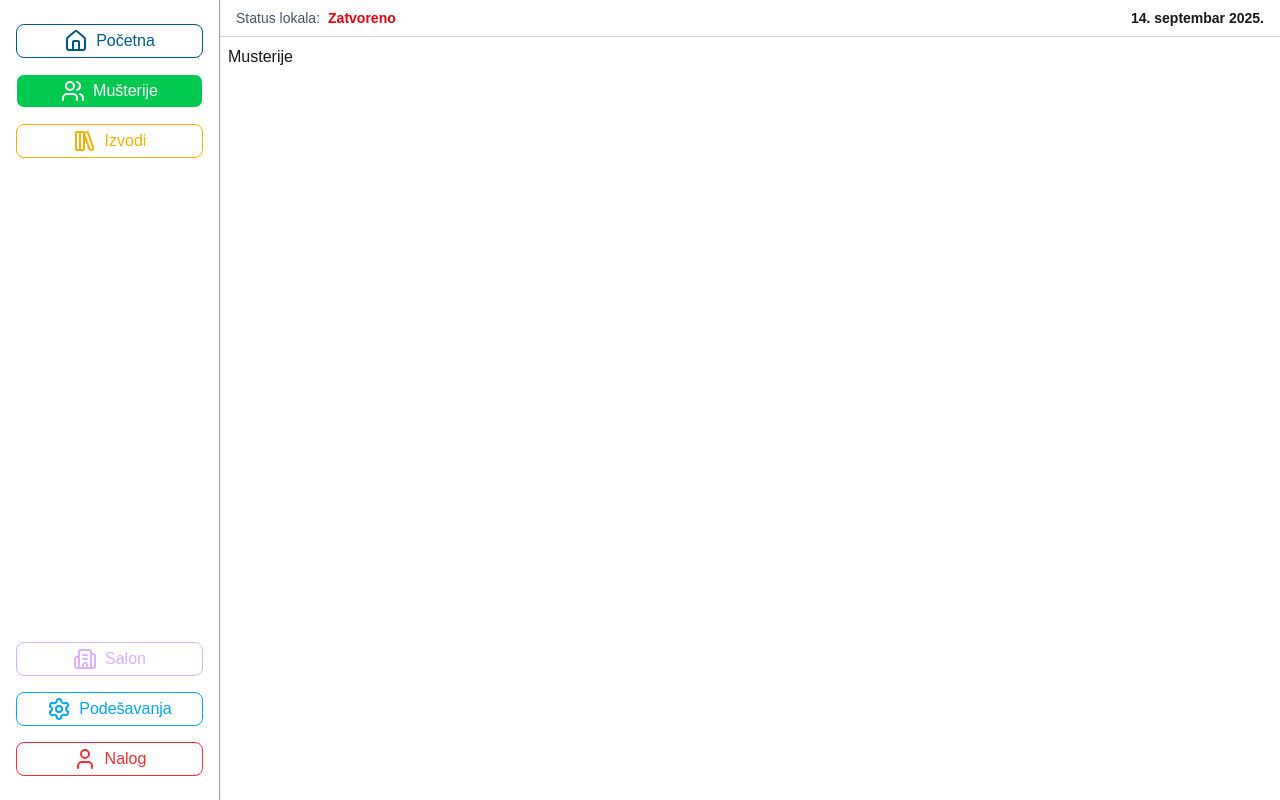
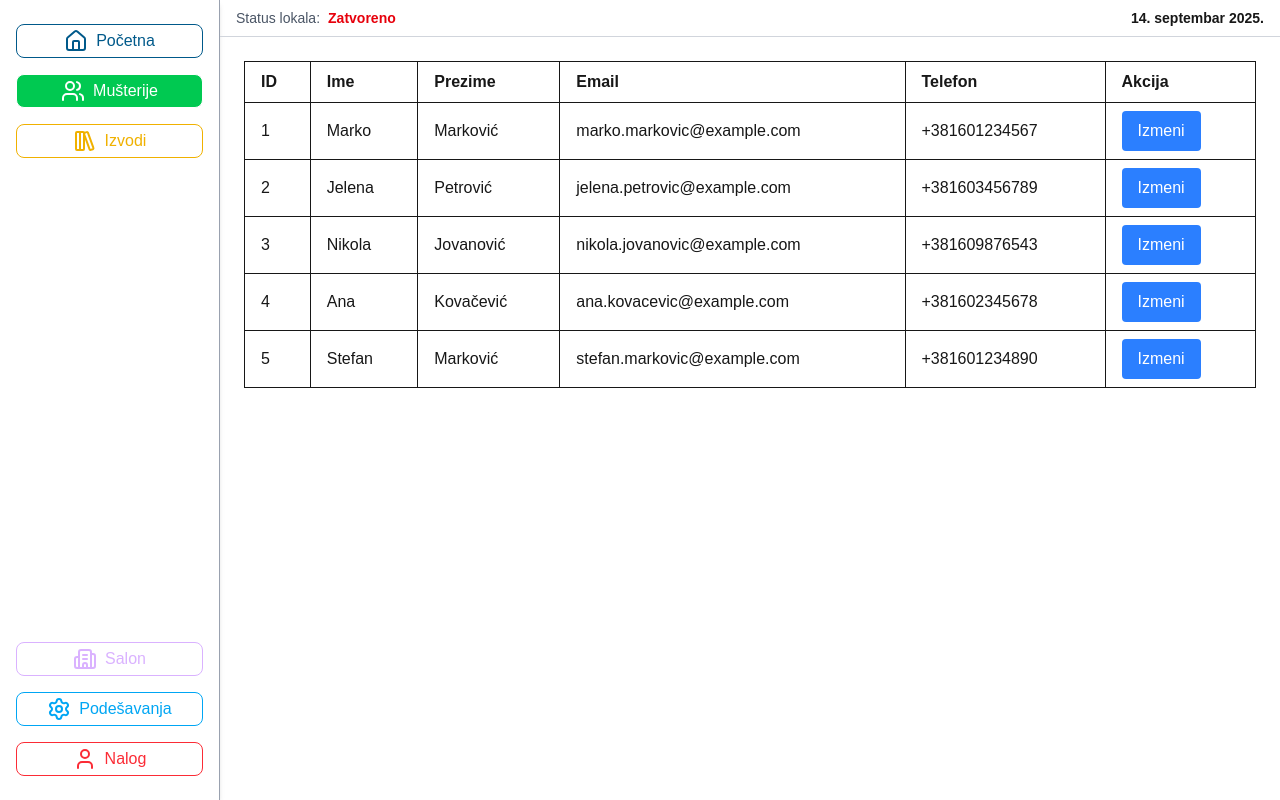
Before and after one commit to dusanstrbac/EFrizer, a Next.js app: page /musterije in a window 1280 px wide. Built offline with nearby package versions, Linux system fonts and the light colour scheme.

Commit message:
Musterije page, musterije tabel, baza i izmena podataka musterije modal

```diff
--- a/app/musterije/page.tsx
+++ b/app/musterije/page.tsx
@@ -1,10 +1,11 @@
+import MusterijeTable from "@/components/MusterijeTable";
 
 
 export default function Musterije() {
 
     return (
         <div>
-            Musterije
+            <MusterijeTable />
         </div>
     )
 }
--- /dev/null
+++ b/components/MusterijeTable.tsx
@@ -0,0 +1,102 @@
+'use client';
+
+import { useState, useEffect } from 'react';
+import IzmeniMusterijaModal from './ui/IzmeniMusterijaModal';
+
+interface Musterija {
+  id: number;
+  ime: string;
+  prezime: string;
+  email: string;
+  telefon: string;
+}
+
+const MusterijeTable = () => {
+  const [musterije, setMusterije] = useState<Musterija[]>([]);
+  const [selectedMusterija, setSelectedMusterija] = useState<Musterija | null>(null);
+  const [isModalOpen, setIsModalOpen] = useState(false);
+
+  // Fetching data from the JSON file
+  useEffect(() => {
+    const fetchMusterije = async () => {
+      try {
+        const response = await fetch('/baza/musterije.json');
+        const data = await response.json();
+        setMusterije(data);
+      } catch (error) {
+        console.error('Failed to load musterije:', error);
+      }
+    };
+
+    fetchMusterije();
+  }, []);
+
+  // Handle opening the modal with the selected customer
+  const handleEdit = (musterija: Musterija) => {
+    setSelectedMusterija(musterija);
+    setIsModalOpen(true); // Open the modal when a customer is selected
+  };
+
+  // Handle closing the modal
+  const handleCloseModal = () => {
+    setIsModalOpen(false);
+    setSelectedMusterija(null); // Clear the selected customer
+  };
+
+  // Handle saving the updated customer
+  const handleSave = (updatedMusterija: Musterija) => {
+    setMusterije((prevMusterije) =>
+      prevMusterije.map((musterija) =>
+        musterija.id === updatedMusterija.id ? updatedMusterija : musterija
+      )
+    );
+  };
+
+  return (
+    <div className="overflow-x-auto p-4">
+      <table className="min-w-full table-auto border-collapse">
+        <thead>
+          <tr>
+            <th className="border px-4 py-2 text-left">ID</th>
+            <th className="border px-4 py-2 text-left">Ime</th>
+            <th className="border px-4 py-2 text-left">Prezime</th>
+            <th className="border px-4 py-2 text-left">Email</th>
+            <th className="border px-4 py-2 text-left">Telefon</th>
+            <th className="border px-4 py-2 text-left">Akcija</th>
+          </tr>
+        </thead>
+        <tbody>
+          {musterije.map((musterija) => (
+            <tr key={musterija.id}>
+              <td className="border px-4 py-2">{musterija.id}</td>
+              <td className="border px-4 py-2">{musterija.ime}</td>
+              <td className="border px-4 py-2">{musterija.prezime}</td>
+              <td className="border px-4 py-2">{musterija.email}</td>
+              <td className="border px-4 py-2">{musterija.telefon}</td>
+              <td className="border px-4 py-2">
+                <button
+                  className="bg-blue-500 text-white px-4 py-2 rounded"
+                  onClick={() => handleEdit(musterija)} // Open modal for the selected customer
+                >
+                  Izmeni
+                </button>
+              </td>
+            </tr>
+          ))}
+        </tbody>
+      </table>
+
+      {/* Modal za izmenu mušterije */}
+      {selectedMusterija && (
+        <IzmeniMusterijaModal
+          isOpen={isModalOpen}
+          onClose={handleCloseModal}
+          onSave={handleSave}
+          musterija={selectedMusterija}
+        />
+      )}
+    </div>
+  );
+};
+
+export default MusterijeTable;
--- /dev/null
+++ b/components/ui/IzmeniMusterijaModal.tsx
@@ -0,0 +1,108 @@
+'use client';
+
+import React, { useState, useEffect } from 'react';
+import Button from './Button';
+import { Edit } from 'lucide-react'; // Import ikone za izmenu
+
+interface ModalProps {
+  isOpen: boolean;
+  onClose: () => void;
+  onSave: (updatedMusterija: any) => void;
+  musterija: any;
+}
+
+const IzmeniMusterijaModal: React.FC<ModalProps> = ({ isOpen, onClose, onSave, musterija }) => {
+  if (!isOpen) return null; // Ako modal nije otvoren, ne prikazuj ništa
+
+  // Formiranje nove vrednosti prilikom promena
+  const [updatedMusterija, setUpdatedMusterija] = useState(musterija);
+
+  const handleInputChange = (e: React.ChangeEvent<HTMLInputElement>, field: string) => {
+    setUpdatedMusterija({
+      ...updatedMusterija,
+      [field]: e.target.value
+    });
+  };
+
+  const handleSave = () => {
+    onSave(updatedMusterija); // Šalje izmenjenu mušteriju na roditeljsku komponentu
+    onClose(); // Zatvara modal
+  };
+
+  // Funkcija za promenu boje ikone na osnovu aktivnog stanja
+  const iconColor = 'text-green-500';  // Primer boje kada je dugme aktivno
+
+  return (
+    <div className="fixed inset-0 bg-gray-600 bg-opacity-50 flex justify-center items-center">
+      <div className="bg-white rounded-lg shadow-lg p-6 w-1/3">
+        <h2 className="text-xl font-bold mb-4 flex items-center gap-2">
+          <Edit className={`${iconColor} text-xl`} /> Izmeni podatke korisniku
+        </h2>
+        <form>
+          <div className="mb-4">
+            <label htmlFor="ime" className="block mb-2">Ime</label>
+            <input
+              type="text"
+              id="ime"
+              value={updatedMusterija.ime}
+              onChange={(e) => handleInputChange(e, 'ime')}
+              className="border px-4 py-2 w-full"
+            />
+          </div>
+          <div className="mb-4">
+            <label htmlFor="prezime" className="block mb-2">Prezime</label>
+            <input
+              type="text"
+              id="prezime"
+              value={updatedMusterija.prezime}
+              onChange={(e) => handleInputChange(e, 'prezime')}
+              className="border px-4 py-2 w-full"
+            />
+          </div>
+          <div className="mb-4">
+            <label htmlFor="email" className="block mb-2">Email</label>
+            <input
+              type="email"
+              id="email"
+              value={updatedMusterija.email}
+              onChange={(e) => handleInputChange(e, 'email')}
+              className="border px-4 py-2 w-full"
+            />
+          </div>
+          <div className="mb-4">
+            <label htmlFor="telefon" className="block mb-2">Telefon</label>
+            <input
+              type="text"
+              id="telefon"
+              value={updatedMusterija.telefon}
+              onChange={(e) => handleInputChange(e, 'telefon')}
+              className="border px-4 py-2 w-full"
+            />
+          </div>
+          <div className="flex justify-end space-x-2">
+            <Button
+              title="Otkaži"
+              action={onClose}
+              buttonType="default"
+              className="bg-gray-500 text-black"
+            />
+            <Button
+              title="Obriši"
+              action={() => alert('Obrisano!')} // Stub funkcionalnosti
+              buttonType="nalog"
+              className="bg-red-500 text-black"
+            />
+            <Button
+              title="Sačuvaj"
+              action={handleSave}
+              buttonType="musterije"
+              className="bg-green-500 text-black"
+            />
+          </div>
+        </form>
+      </div>
+    </div>
+  );
+};
+
+export default IzmeniMusterijaModal;
--- /dev/null
+++ b/public/baza/musterije.json
@@ -0,0 +1,37 @@
+[
+  {
+    "id": 1,
+    "ime": "Marko",
+    "prezime": "Marković",
+    "email": "marko.markovic@example.com",
+    "telefon": "+381601234567"
+  },
+  {
+    "id": 2,
+    "ime": "Jelena",
+    "prezime": "Petrović",
+    "email": "jelena.petrovic@example.com",
+    "telefon": "+381603456789"
+  },
+  {
+    "id": 3,
+    "ime": "Nikola",
+    "prezime": "Jovanović",
+    "email": "nikola.jovanovic@example.com",
+    "telefon": "+381609876543"
+  },
+  {
+    "id": 4,
+    "ime": "Ana",
+    "prezime": "Kovačević",
+    "email": "ana.kovacevic@example.com",
+    "telefon": "+381602345678"
+  },
+  {
+    "id": 5,
+    "ime": "Stefan",
+    "prezime": "Marković",
+    "email": "stefan.markovic@example.com",
+    "telefon": "+381601234890"
+  }
+]
```
